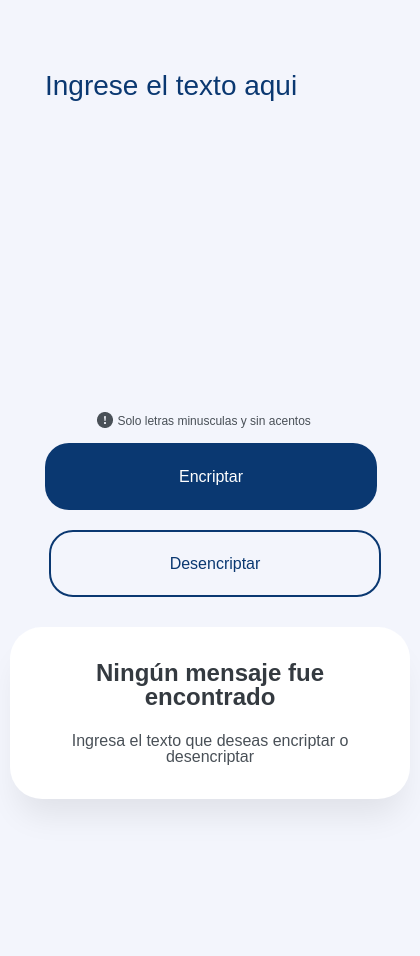
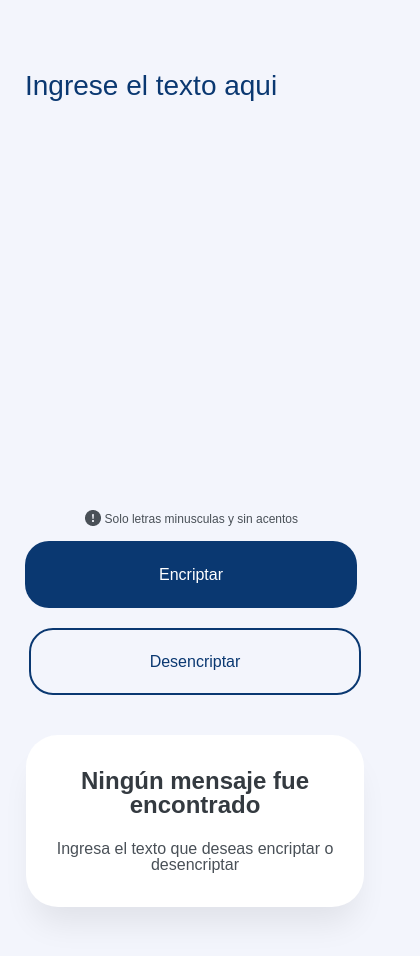
Before and after one commit to SebasSystem/Encriptador_de_Texto, a plain HTML site: page index.html in a window 390 px wide. Shown: the part 110-1066 px from the top of the page, 420 px wide, since content can reach past the window. Before the commit the page ends 971 px from the top, so only its background shows below. Drawn offline with Linux system fonts and the light colour scheme.

Commit message:
Ajuste de estilo responsive

```diff
--- a/style.css
+++ b/style.css
@@ -8,9 +8,9 @@ header{
 }
 .caja-titulo{
     position: absolute;
-    margin: 20px auto 0 44px;
+    margin: 4vh auto 0 44px;
     display: flex;
-    width: 100%;
+    width: 80%;
     align-items: flex-start;
 }
 .titulo-principal{
@@ -28,7 +28,7 @@ main{
 }
 .establecer-texto{
     color: #0A3871;
-    margin: 164px 100px 0px 168px;
+    margin: 14vh 5vh 0px 5vh;
 }
 .texto-establecer{
     border: none;
@@ -36,7 +36,7 @@ main{
     color: #0A3871;
     font-size: 28px;
     width: 684px;
-    height: 624px;
+    height: 54vh;
     outline: none;
     resize: none;
     font-family: sans-serif;
@@ -93,7 +93,7 @@ main{
 .caja-texto-impreso{
     width: 400px;
     height: auto;
-    min-height: 944px;
+    min-height: 88vh;
     background-color: #ffffff;
     margin: 0px 50px 50px 50px;
     padding: 0px 20px;
@@ -102,7 +102,7 @@ main{
     box-shadow: 0px 24px 32px -8px #00000014;
 }
 .imagen-sin-texto{
-    padding-top: 234px;
+    padding-top: 10%;
 }
 .mensaje{
     font-weight: bold;
@@ -113,7 +113,7 @@ main{
 .texto-impreso{
     font-size: 16px;
     color: #495057;
-    padding: 5px 0px 182px 0px;
+    padding: 5px 0px 24px 0px;
 }
 #texto-script{
     font-size: 24px;
@@ -123,29 +123,28 @@ main{
 .texto-script-arriva{
     text-align: left;
     padding: 24px 8px;
-    min-height: 782px;
+    min-height: 68vh;
 }
 #botonCopiar{
     width: 80%;
     margin-bottom: 24px;
 }
-@media screen and (max-width:1175px){
+@media screen and (max-width:1285px){
     main{
         display: inline-block;
     }
     .caja-titulo{
-        margin-top: 30px;
         position: relative;
         width: 90%;
     }
     .establecer-texto{
         width: 100%;
-        margin: 32px 12px;
+        margin: 32px 0px;
         padding: 0px;
 
     }
     .texto-establecer{
-        height: 672px;
+        height: 50vh;
     }
     .caja-texto-ingresado{
         width: auto;
@@ -160,7 +159,7 @@ main{
         display: inline-block;
         align-items: center;
         text-align: center;
-        margin: 0 auto;
+        margin-bottom: 24px;
         right: auto;
         position: static;
         width: 93.71%;
@@ -197,7 +196,7 @@ main{
         margin-top: 5px;
     }
 }
-@media screen and (max-width:399px){
+@media screen and (max-width:760px){
     .caja-titulo{
         margin: 20px 0 0 0;
         width: auto;
@@ -209,10 +208,10 @@ main{
     }
     .texto-establecer{
         width: auto;
-        height: 324px;
+
     }
     .establecer-texto{
-        margin: 50px 10px 0px 10px;
+        margin: 50px 0px 0px 0px;
     }
     .caja-recomendacion{
         padding-left: 14%;
@@ -222,12 +221,14 @@ main{
     }
 
     .impresion-texto{
-        padding: 0px 0px 0px 10px;
         margin: 30px auto;
         width: auto;
     }
+    .caja-texto-impreso{
+        width: 40vh;
+    }
     #texto-script{
-        max-width: 40vh;
+        max-width: 50vh;
         min-width: 90%;
         margin: auto;
     }
```
